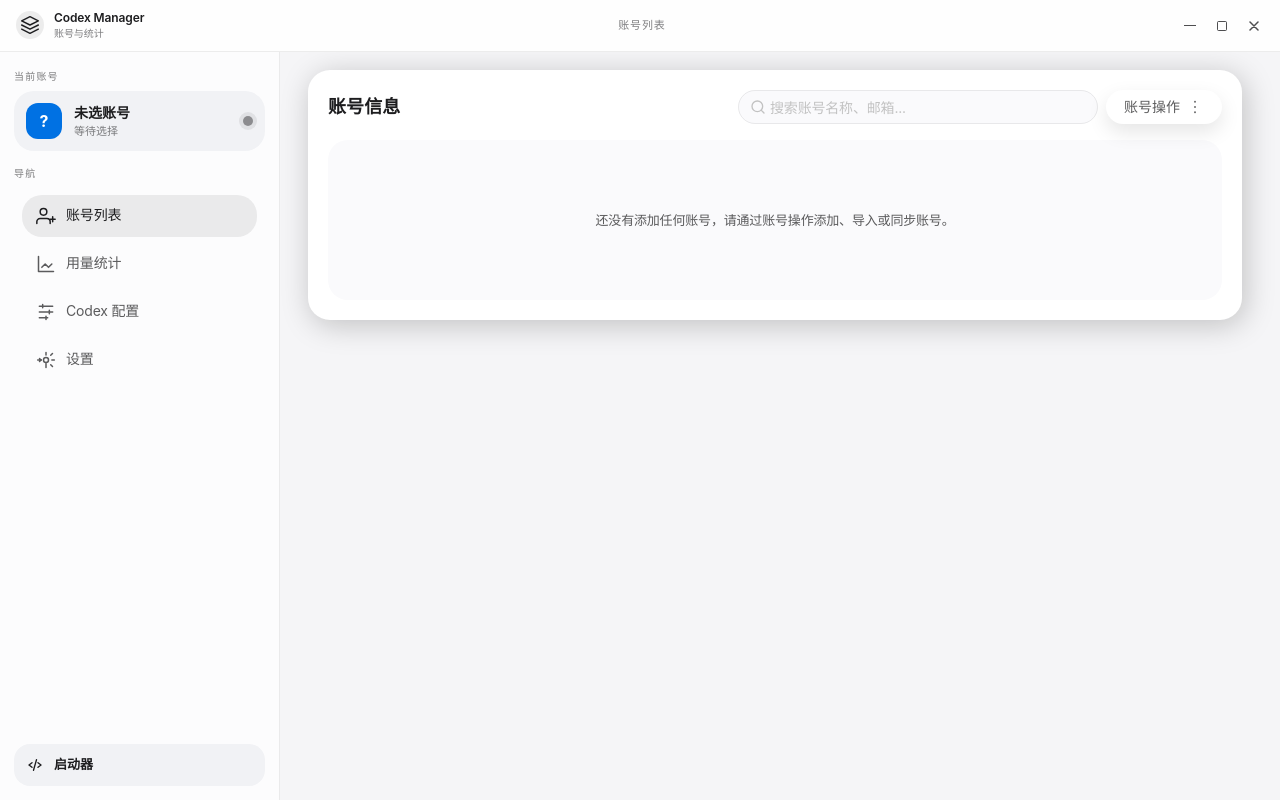
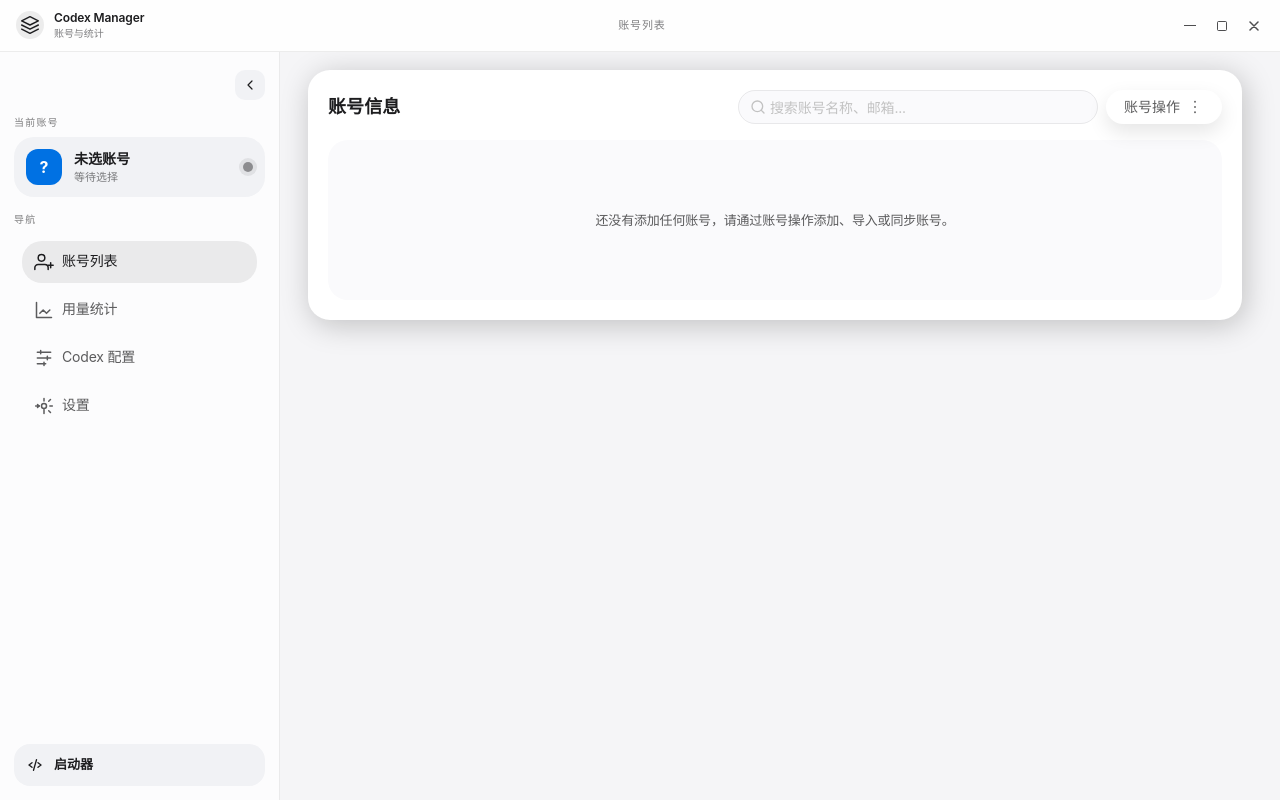
Before and after one commit to weimin96/CodexX, a Vue app: page /accounts in a window 1280 px wide. Built offline with nearby package versions, Linux system fonts and the light colour scheme.

Commit message:
为侧边栏增加收起展开能力

```diff
--- a/src/components/common/AppLayout.vue
+++ b/src/components/common/AppLayout.vue
@@ -88,24 +88,60 @@
       </div>
     </div>
 
-    <div class="app-body">
-      <aside class="sidebar">
+    <div class="app-body" :class="{ 'app-body-collapsed': sidebarCollapsed }">
+      <aside class="sidebar" :class="{ collapsed: sidebarCollapsed }">
+        <div class="sidebar-toolbar">
+          <button
+            class="sidebar-toggle-button"
+            type="button"
+            :title="sidebarCollapsed ? '展开侧边栏' : '收起侧边栏'"
+            :aria-label="sidebarCollapsed ? '展开侧边栏' : '收起侧边栏'"
+            @click="sidebarCollapsed = !sidebarCollapsed"
+          >
+            <svg width="16" height="16" viewBox="0 0 24 24" fill="none">
+              <path
+                v-if="sidebarCollapsed"
+                d="M9 6l6 6-6 6"
+                stroke="currentColor"
+                stroke-width="1.8"
+                stroke-linecap="round"
+                stroke-linejoin="round"
+              />
+              <path
+                v-else
+                d="M15 6l-6 6 6 6"
+                stroke="currentColor"
+                stroke-width="1.8"
+                stroke-linecap="round"
+                stroke-linejoin="round"
+              />
+            </svg>
+          </button>
+        </div>
+
         <div class="sidebar-top">
-          <div class="sidebar-section-label">当前账号</div>
-          <button class="account-chip" type="button" @click="router.push('/accounts')">
+          <div v-if="!sidebarCollapsed" class="sidebar-section-label">当前账号</div>
+          <button
+            class="account-chip"
+            :class="{ collapsed: sidebarCollapsed }"
+            type="button"
+            :title="activeAccountDisplayName"
+            @click="router.push('/accounts')"
+          >
             <div
               class="account-avatar"
               :style="{ background: activeAccount?.color ?? '#0071e3' }"
             >
               {{ activeAccountAvatarText }}
             </div>
-            <div class="account-chip-info">
+            <div v-if="!sidebarCollapsed" class="account-chip-info">
               <div class="account-chip-name">{{ activeAccountDisplayName }}</div>
               <div class="account-chip-type">
                 {{ activeAccount ? AUTH_TYPE_LABELS[activeAccount.auth_type] : '等待选择' }}
               </div>
             </div>
             <StatusDot
+              v-if="!sidebarCollapsed"
               :status="activeAccountStatusDisplay.tone"
               :label="activeAccountStatusDisplay.label"
               :title="activeAccountStatusDisplay.title"
@@ -114,11 +150,13 @@
         </div>
 
         <div class="sidebar-navigation">
-          <div class="sidebar-section-label">导航</div>
+          <div v-if="!sidebarCollapsed" class="sidebar-section-label">导航</div>
           <n-menu
             :value="currentRoute"
             :options="menuOptions"
-            :collapsed="false"
+            :collapsed="sidebarCollapsed"
+            :collapsed-width="62"
+            :collapsed-icon-size="18"
             :indent="20"
             @update:value="handleNav"
           />
@@ -127,8 +165,9 @@
         <div class="sidebar-footer">
           <button
             class="codex-launch-button"
-            :class="{ active: currentRoute === 'CodexLaunch' }"
+            :class="{ active: currentRoute === 'CodexLaunch', collapsed: sidebarCollapsed }"
             type="button"
+            :title="sidebarCollapsed ? '启动器' : undefined"
             @click="router.push({ name: 'CodexLaunch' })"
           >
             <span class="codex-launch-icon">
@@ -142,7 +181,7 @@
                 />
               </svg>
             </span>
-            <span>启动器</span>
+            <span v-if="!sidebarCollapsed">启动器</span>
           </button>
         </div>
       </aside>
@@ -260,6 +299,7 @@ type WindowResizeDirection =
 
 let appWindow: ReturnType<typeof getCurrentWindow> | null = null
 const isTauri = ref(detectTauriRuntime())
+const sidebarCollapsed = ref(false)
 
 const minimizeWindow = () => appWindow?.minimize()
 const toggleMaximize = () => appWindow?.toggleMaximize()
@@ -594,6 +634,10 @@ async function refreshAccountsOnFirstStartup() {
   overflow: hidden;
 }
 
+.app-body.app-body-collapsed {
+  grid-template-columns: 86px minmax(0, 1fr);
+}
+
 .sidebar {
   display: flex;
   flex-direction: column;
@@ -604,6 +648,38 @@ async function refreshAccountsOnFirstStartup() {
   border-right: 1px solid var(--app-sidebar-border);
   min-height: 0;
   overflow: hidden;
+}
+
+.sidebar.collapsed {
+  padding-inline: 12px;
+}
+
+.sidebar-toolbar {
+  display: flex;
+  justify-content: flex-end;
+}
+
+.sidebar-toggle-button {
+  width: 30px;
+  height: 30px;
+  border: none;
+  border-radius: 10px;
+  display: inline-flex;
+  align-items: center;
+  justify-content: center;
+  background: var(--app-sidebar-panel);
+  color: var(--app-sidebar-ink-strong);
+  cursor: pointer;
+  transition:
+    background-color 0.18s ease,
+    color 0.18s ease,
+    transform 0.18s ease;
+}
+
+.sidebar-toggle-button:hover {
+  background: var(--app-sidebar-panel-hover);
+  color: var(--app-blue);
+  transform: translateY(-1px);
 }
 
 .sidebar-top,
@@ -641,6 +717,11 @@ async function refreshAccountsOnFirstStartup() {
 .account-chip:hover {
   transform: translateY(-1px);
   background: var(--app-sidebar-panel-hover);
+}
+
+.account-chip.collapsed {
+  justify-content: center;
+  padding: 12px 10px;
 }
 
 .account-avatar {
@@ -682,6 +763,11 @@ async function refreshAccountsOnFirstStartup() {
   min-height: 40px;
 }
 
+.sidebar.collapsed .sidebar-navigation :deep(.n-menu-item-content) {
+  justify-content: center;
+  padding-inline: 0 !important;
+}
+
 .sidebar-footer {
   margin-top: auto;
 }
@@ -705,6 +791,11 @@ async function refreshAccountsOnFirstStartup() {
     background-color 0.18s ease,
     color 0.18s ease,
     transform 0.18s ease;
+}
+
+.codex-launch-button.collapsed {
+  justify-content: center;
+  padding-inline: 0;
 }
 
 .codex-launch-button:hover,
@@ -760,6 +851,10 @@ async function refreshAccountsOnFirstStartup() {
     grid-template-columns: 1fr;
   }
 
+  .app-body.app-body-collapsed {
+    grid-template-columns: 1fr;
+  }
+
   .sidebar {
     gap: 12px;
     padding-bottom: 12px;
```
